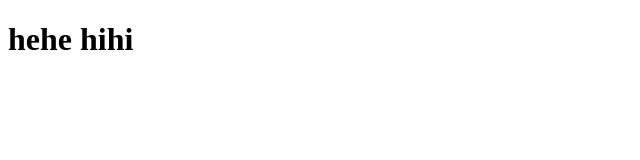
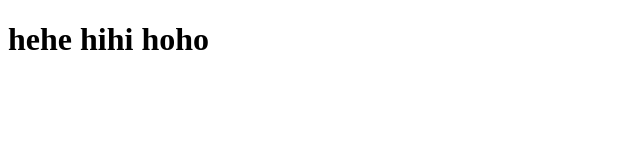
Before and after one commit to VoVietMy/ongit4, a plain HTML site: page index.html in a window 1280 px wide. Shown: the whole page, without its empty margins (0-640 px from the left). Drawn offline with Linux system fonts and the light colour scheme.

Commit message:
doi lan 3

```diff
--- a/index.html
+++ b/index.html
@@ -6,7 +6,7 @@
     <title>Document</title>
 </head>
 <body>
-    <h1>hehe hihi
+    <h1>hehe hihi hoho
     </h1>
 </body>
 </html>
```
